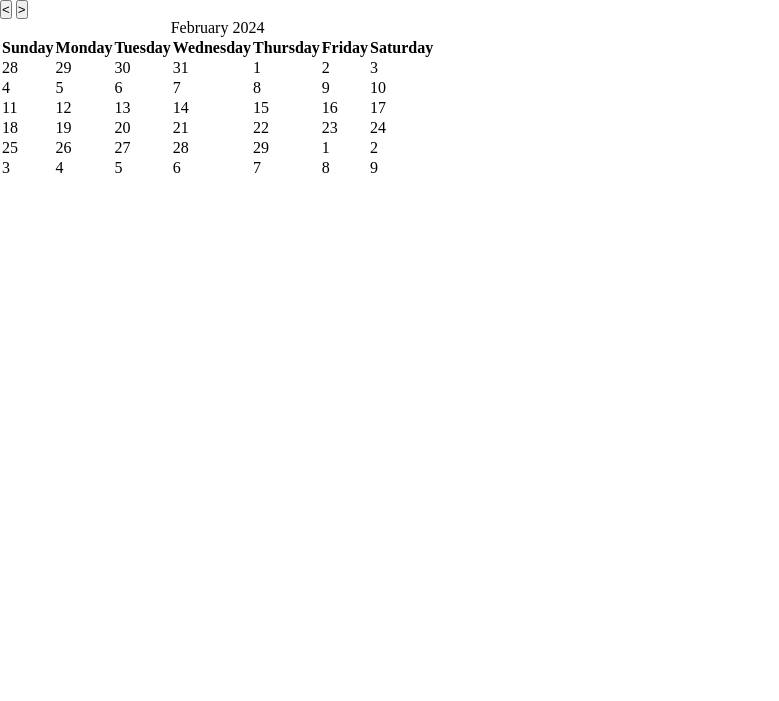
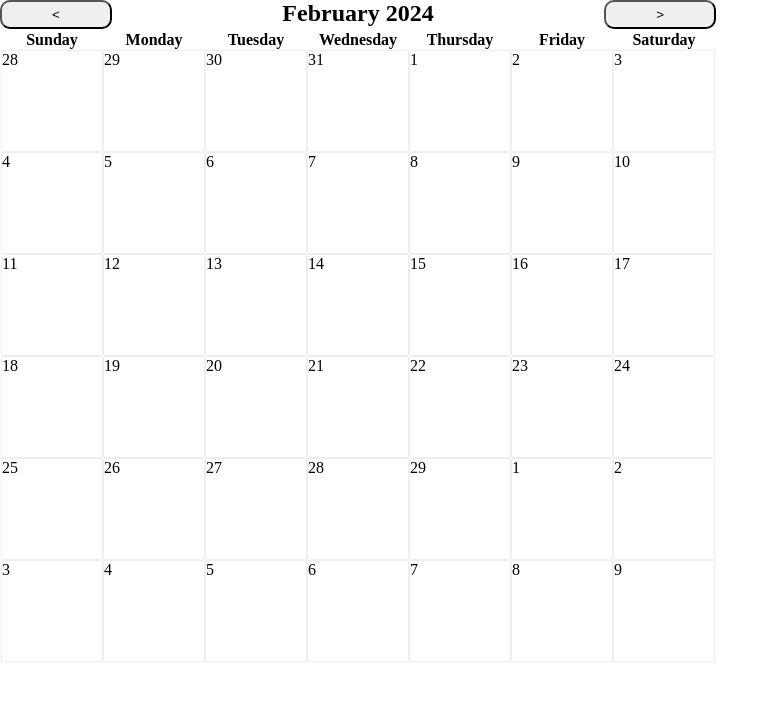
Before and after one commit to Poobly/day-planner, a Flask app: page /planner in a window 1280 px wide. Shown: the part 36-737 px from the top of the page, without its empty margins (0-779 px from the left). Run offline with Flask 3, Linux system fonts and the light colour scheme; a user stored in the database is signed in.

Commit message:
added some html and css to make it a little nicer

```diff
--- a/static/scripts/calendar.js
+++ b/static/scripts/calendar.js
@@ -1,12 +1,13 @@
-// WIP
-// Display events from backend or from local storage
-
+/**
+ * TODO: - Add backend support, localstorage if not logged in
+ * - create class or object for each day to add plans and store/display the time ranges
+ * maybe locations as well
+ */
 const table = document.getElementById("calendar-table");
 
 const current_date = new Date;
 let year = current_date.getFullYear();
 let month = current_date.getMonth();
-
 
 const week_rows = Array.from(document.getElementsByClassName("table-week-row"));
 
@@ -25,19 +26,15 @@ function day (day, month, year, element, plans) {
     return {day, month, year, element, plans};
 }
 
-
 let date = new Date(year, month, 1);
 let new_date = new Date(year, month, 1);
-
-
 
 let weeks = 0;
 
 const next_month_button = document.getElementById("calendar-asc-button");
 const previous_month_button = document.getElementById("calendar-desc-button");
 
-const table_title = document.createElement("caption")
-table.appendChild(table_title);
+const table_title = document.getElementById("table-title")
 
 
 
@@ -161,6 +158,8 @@ function createTableCell(date, str_date) {
     const span = document.createElement("span");
 
     td.classList.add("day-con");
+    span.classList.add("day-date")
+
     td.dataset.date = str_date;
 
     span.textContent = date.getDate();
--- a/static/styles/calendar.css
+++ b/static/styles/calendar.css
@@ -0,0 +1,27 @@
+.calendar-table-con {
+    max-width: max-content;
+}
+
+.calendar-table-header {
+    display: flex;
+    justify-content: space-between;
+}
+
+.table-title {
+    display: inline-block;
+}
+
+.calendar-button {
+    padding: 5px 50px;
+    border-radius: 10px;
+}
+
+
+
+
+.day-con {
+    width: 100px;
+    height: 100px;
+    box-shadow: rgba(0, 0, 0, 0.4) 0 0 1px;
+    vertical-align: top;
+}
--- a/templates/planner/calendar.html
+++ b/templates/planner/calendar.html
@@ -10,8 +10,12 @@
 {% endblock %}
 
 {% block main %}
-    <button id="calendar-desc-button" type="button"><</button>
-    <button id="calendar-asc-button" type="button">></button>
+    <div id="calendar-table-con" class="calendar-table-con">
+        <div id="calendar-table-header" class="calendar-table-header">
+            <button id="calendar-desc-button" class="calendar-button" type="button"><</button>
+            <h2 id="table-title" class="table-title"></h2>
+            <button id="calendar-asc-button" class="calendar-button" type="button">></button>
+        </div>
         <table id="calendar-table">
             <thead>
                 <tr>
@@ -33,4 +37,5 @@
                 <tr class="table-week-row"></tr>
             </tbody>
         </table>
+    </div>
 {% endblock %}
```
Lines whose indentation alone changed are shown as unchanged.
